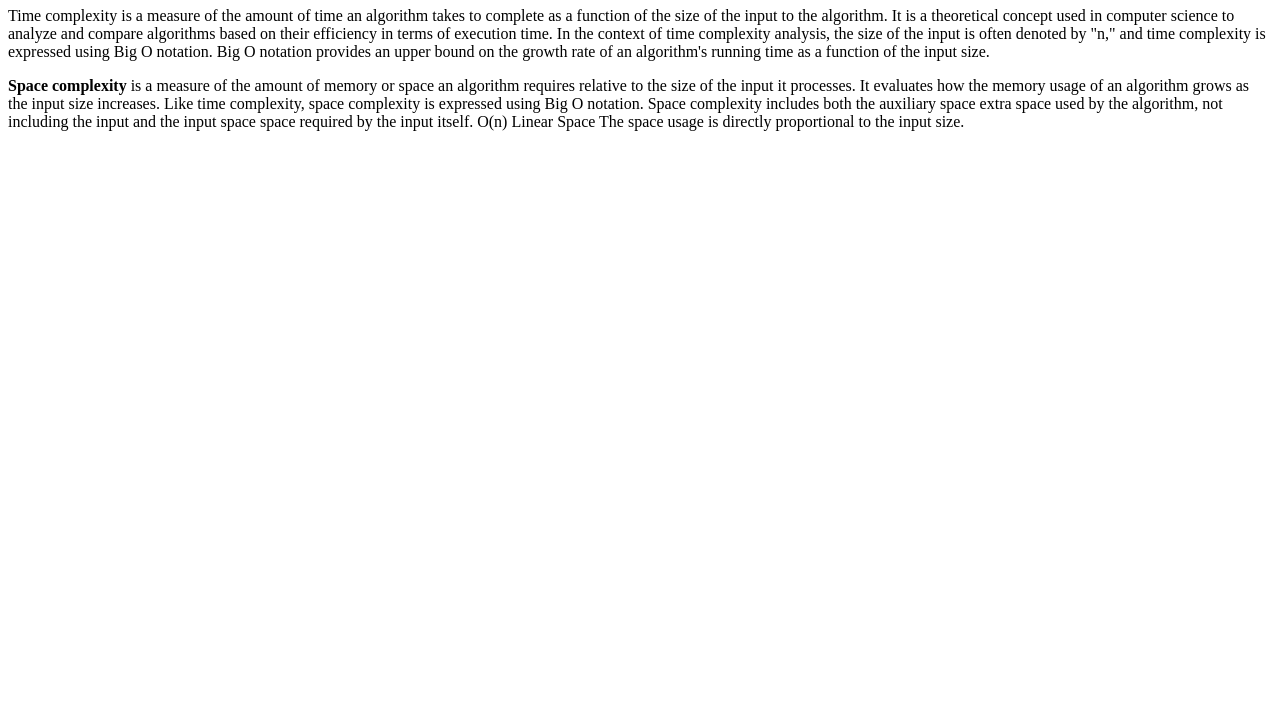
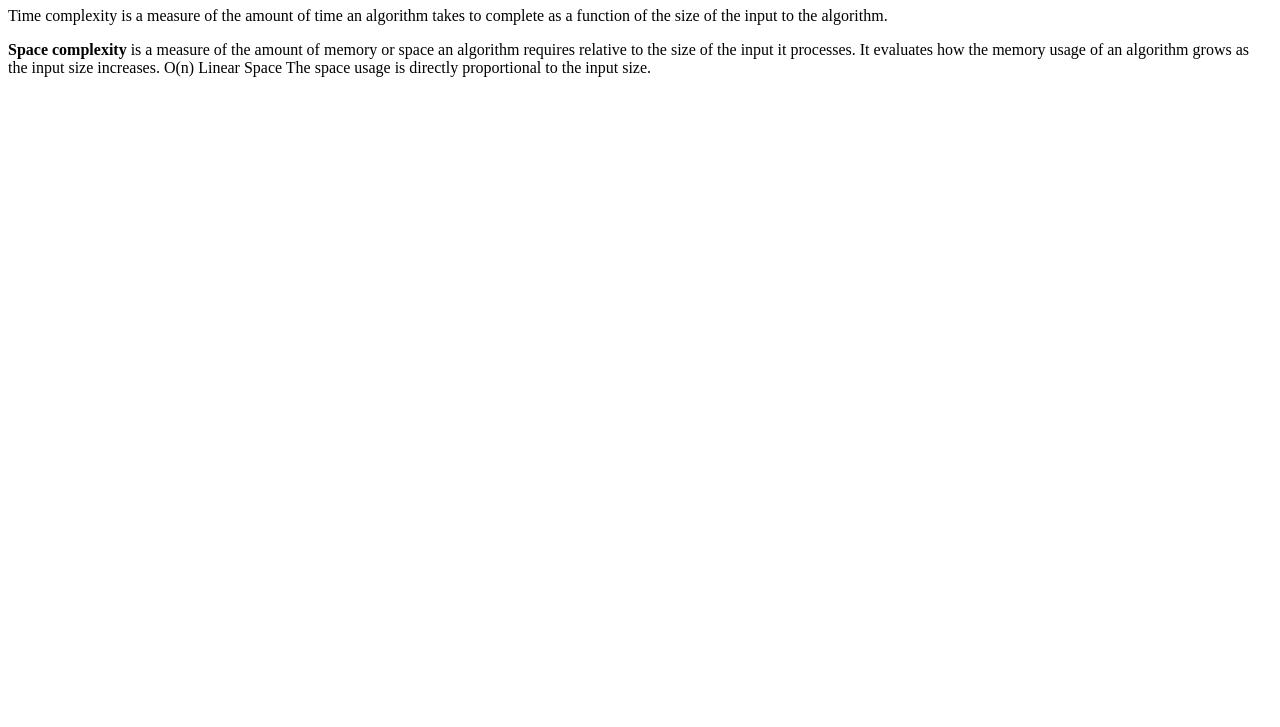
Before and after one commit to acciojob/time-and-space-complexity-salveshailesh, a website: page main.html in a window 1280 px wide. Shown: the part 73-800 px from the top of the page. Drawn offline with Linux system fonts and the light colour scheme.

Commit message:
created a submission

```diff
--- a/main.html
+++ b/main.html
@@ -3,29 +3,20 @@
   <head>
     <meta charset="UTF-8" />
     <meta name="viewport" content="width=device-width, initial-scale=1.0" />
-    <title>Document</title>
+    <title>Time and Space Complexity</title>
   </head>
   <body>
     <h1>Time and Space Complexity</h1>
     <p>
       Time complexity is a measure of the amount of time an algorithm takes to
-      complete as a function of the size of the input to the algorithm. It is a
-      theoretical concept used in computer science to analyze and compare
-      algorithms based on their efficiency in terms of execution time. In the
-      context of time complexity analysis, the size of the input is often
-      denoted by "n," and time complexity is expressed using Big O notation. Big
-      O notation provides an upper bound on the growth rate of an algorithm's
-      running time as a function of the input size.
+      complete as a function of the size of the input to the algorithm.
     </p>
 
     <p>
       <b>Space complexity</b> is a measure of the amount of memory or space an
       algorithm requires relative to the size of the input it processes. It
       evaluates how the memory usage of an algorithm grows as the input size
-      increases. Like time complexity, space complexity is expressed using Big O
-      notation. Space complexity includes both the auxiliary space extra space
-      used by the algorithm, not including the input and the input space space
-      required by the input itself.
+      increases.
       O(n) Linear Space The space usage is directly proportional to the input size.
     </p>
   </body>
```
